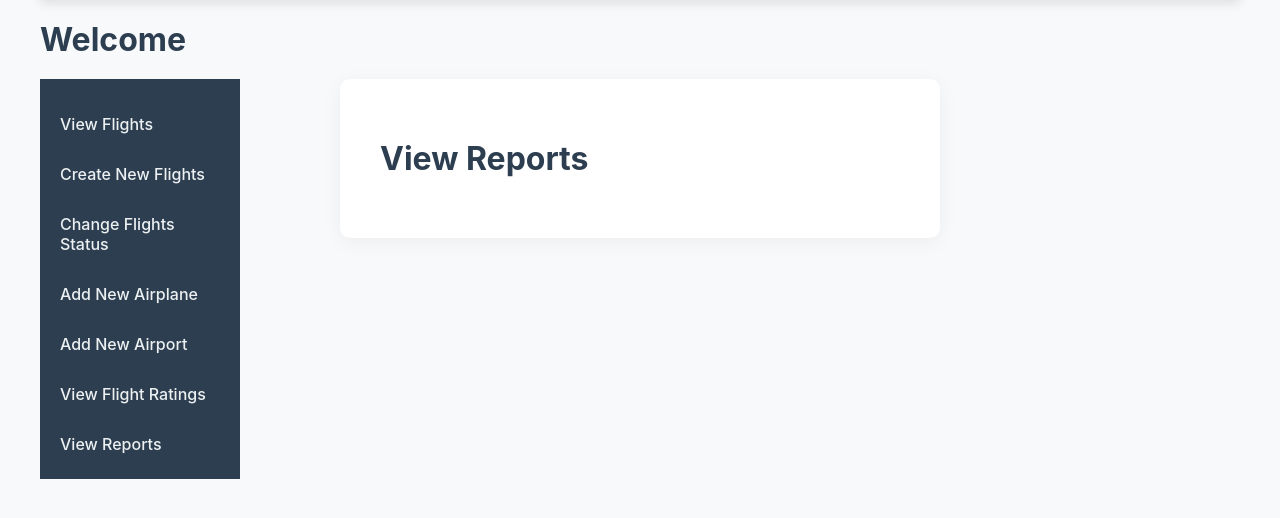
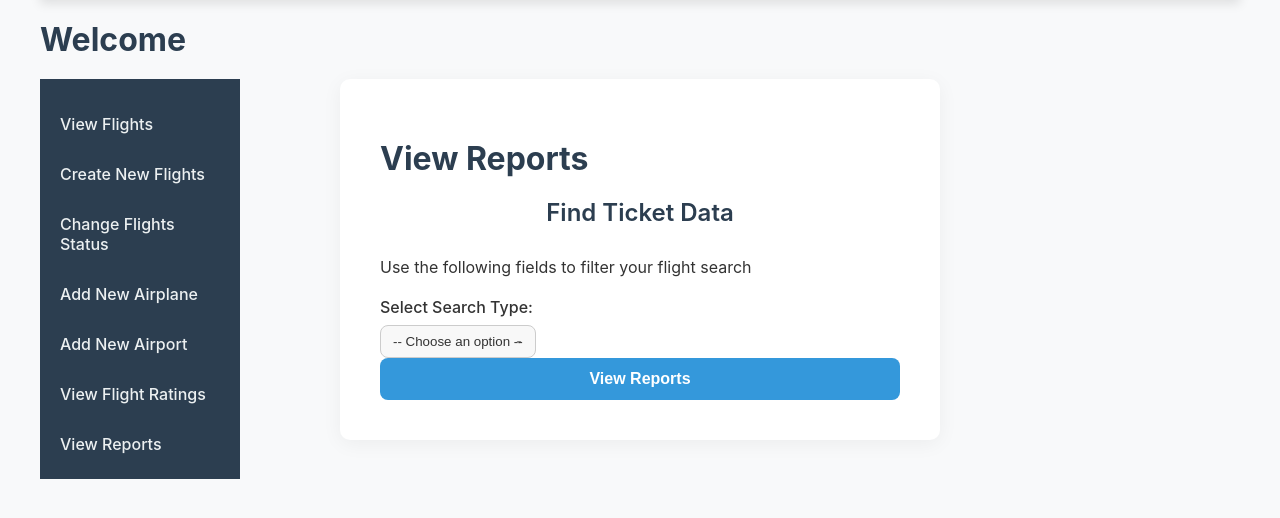
Before and after one commit to mop9047/flight_search, a Flask app: template app/templates/staff/home_airlineStaff_report.html in a window 1280 px wide. Shown: the part 99-617 px from the top of the page. Run offline with Flask 3, Linux system fonts and the light colour scheme; the template is opened without the code that fills it, so the values that code supplies are empty.

Commit message:
implemented view total ticket sales

```diff
--- a/app/templates/staff/home_airlineStaff_report.html
+++ b/app/templates/staff/home_airlineStaff_report.html
@@ -1,6 +1,65 @@
 {% extends "staff/home_airlineStaff.html" %} {% block title %}View Reports{%
 endblock %} {% block content %}
+<h1>View Reports</h1>
+{% if not data%}
 
-<h1>View Reports</h1>
+<form action="/searchTicketFlightsStaff" method="POST">
+  <h2>Find Ticket Data</h2>
+  <p>Use the following fields to filter your flight search</p>
+  <br />
 
+  <label for="search_type">Select Search Type:</label>
+  <select name="search_type" id="search_type" onchange="toggleDateFields()">
+    <option value="">-- Choose an option --</option>
+    <option value="date_range">Date Range</option>
+    <option value="last_year">Last Year</option>
+    <option value="last_month">Last Month</option>
+  </select>
+
+  <div id="date_range_fields" style="display: none">
+    <label for="start_date">Select Start Date:</label>
+    <input type="date" name="start_date" id="start_date" />
+
+    <label for="end_date">Select End Date:</label>
+    <input type="date" name="end_date" id="end_date" />
+  </div>
+
+  <button type="submit">View Reports</button>
+</form>
+{%endif%} {% if data %} {% if filters%}
+<div class="filter_container">
+  {%for filter in filters%}
+  <small class="filter_box"> {{filter}} </small>
+  {%endfor%}
+</div>
+<a href="/editTicketFilters">Edit Ticket Filters 🔎</a>
+{%endif%}
+
+<table>
+  <thead>
+    <tr>
+      <th>Total Sold</th>
+    </tr>
+  </thead>
+  <tbody>
+    {% for row in data %}
+    <tr>
+      <td>{{row ['Total_Sold']}}</td>
+    </tr>
+    {% endfor %}
+  </tbody>
+</table>
+{% endif %} {% endblock %} {% block scripts %}
+<script>
+  function toggleDateFields() {
+    const searchType = document.getElementById("search_type").value;
+    const dateFields = document.getElementById("date_range_fields");
+
+    if (searchType === "date_range") {
+      dateFields.style.display = "block";
+    } else {
+      dateFields.style.display = "none";
+    }
+  }
+</script>
 {% endblock %}
```
Also changed, not shown: app/blueprints/main/mainStaff.py (+13 -1 lines), app/blueprints/search/searchStaff.py (+53 -1 lines).
